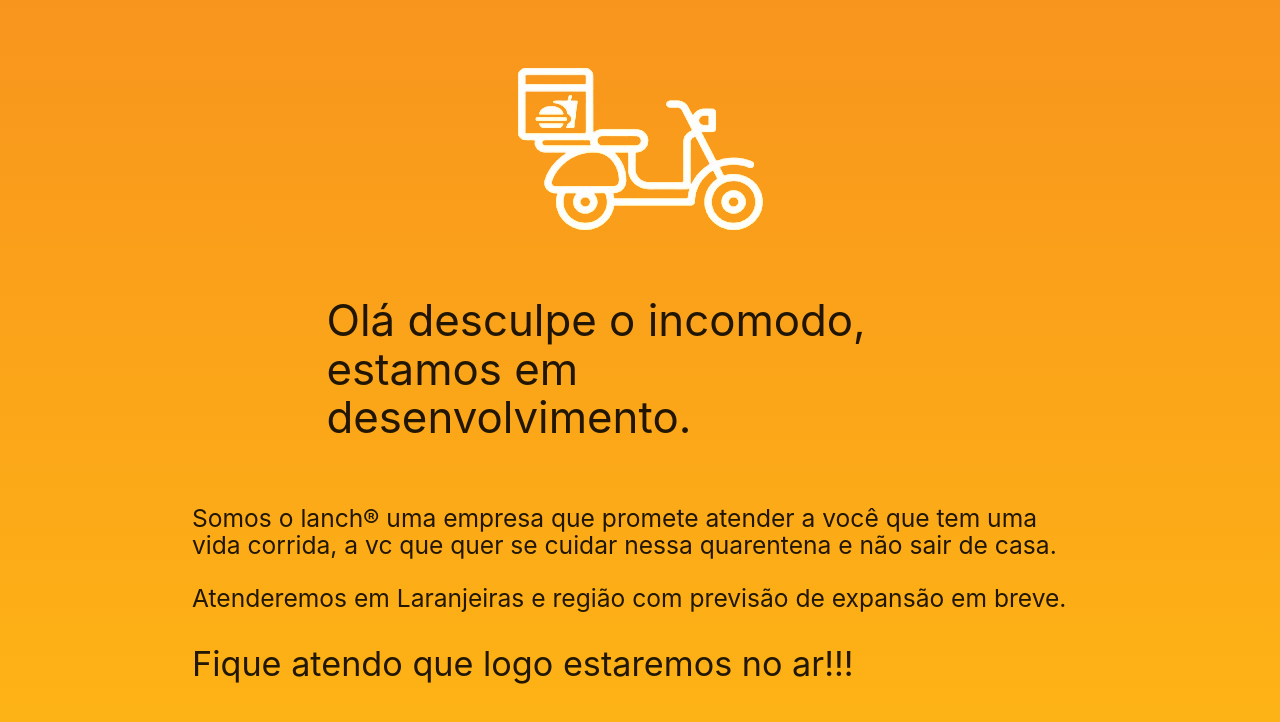
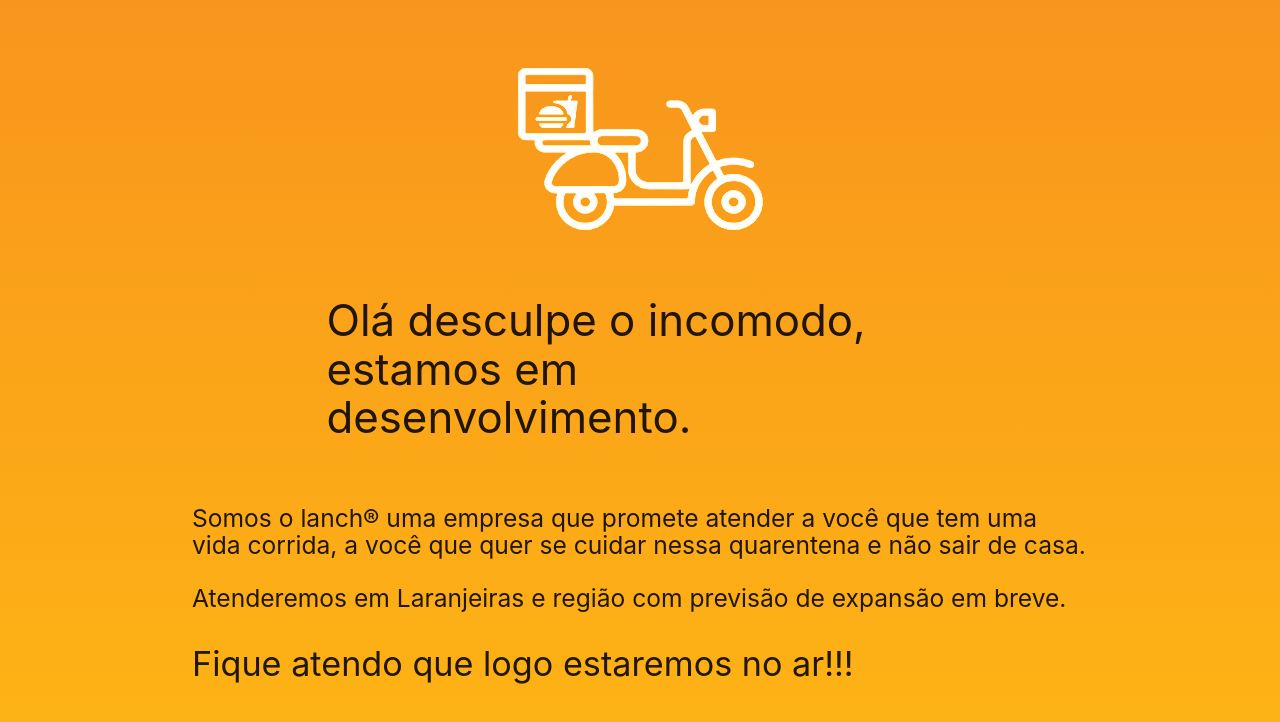
Before and after one commit to RafaelCabec/lanch, a plain HTML site: page index.html in a window 1280 px wide. Drawn offline with Linux system fonts and the light colour scheme.

Commit message:
agoravai

```diff
--- a/index.html
+++ b/index.html
@@ -31,11 +31,10 @@
     <h3 class="container">Olá desculpe o incomodo, estamos em desenvolvimento.</h3>
     <h3></h3>
     <h5>
-        Somos o lanch® uma empresa que promete atender a você que tem uma vida corrida, a vc que quer se cuidar nessa
+        Somos o lanch® uma empresa que promete atender a você que tem uma vida corrida, a você que quer se cuidar nessa
         quarentena e não sair de casa.
     </h5>
     <h5>
-
         Atenderemos em Laranjeiras e região com previsão de expansão em breve.
     </h5>
     <h4>
```
